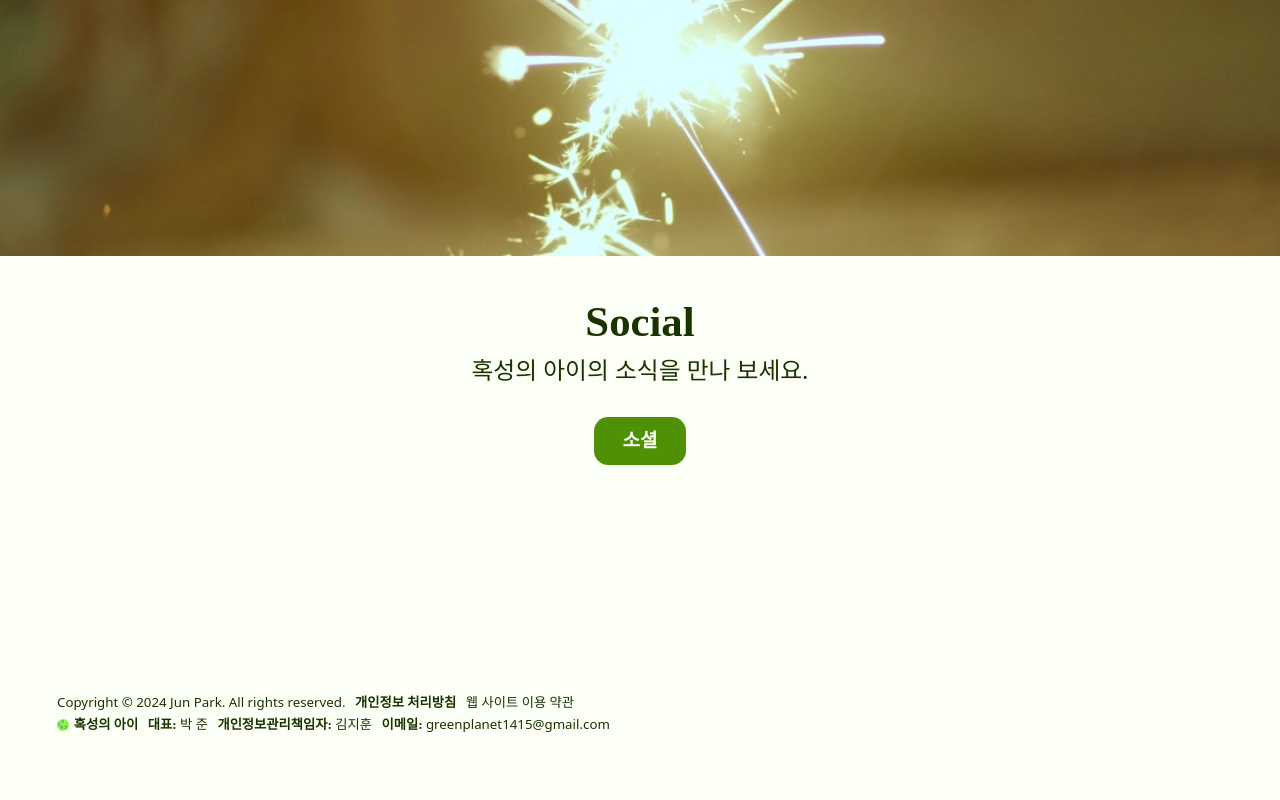
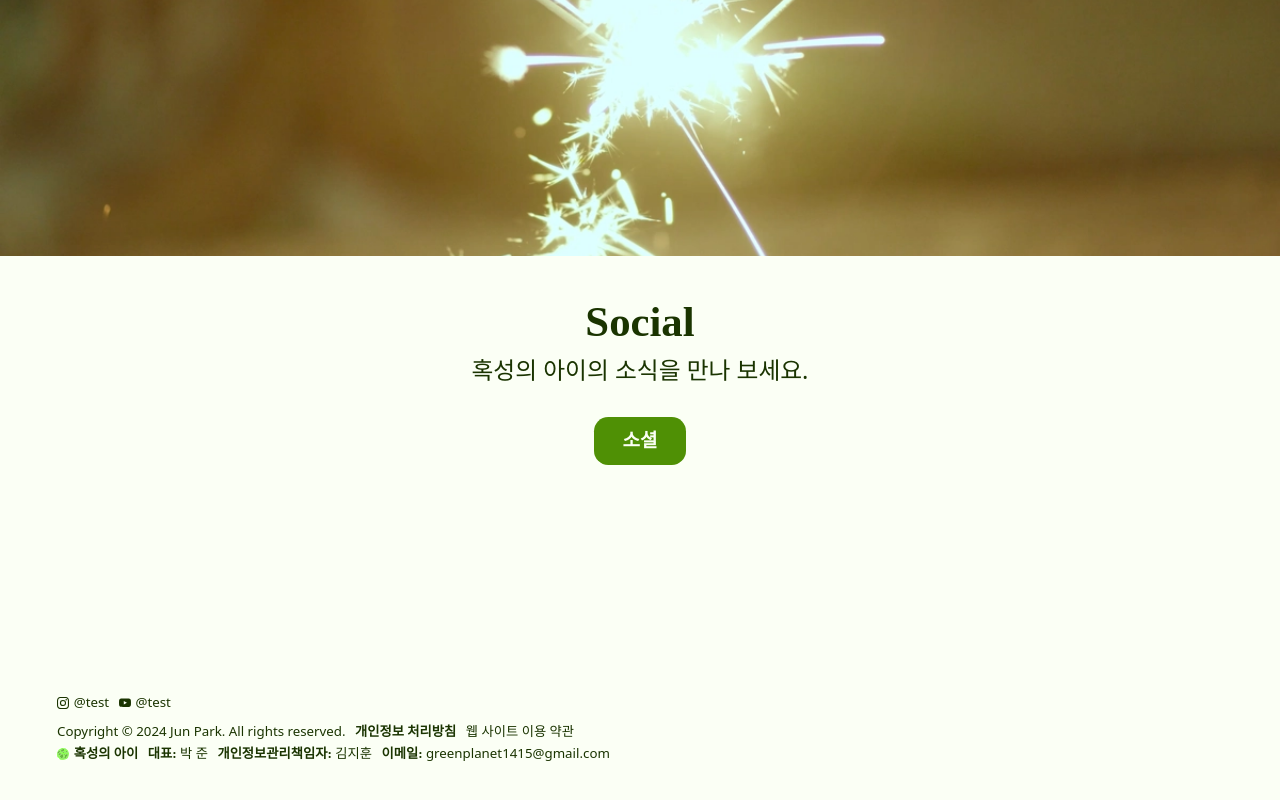
Before and after one commit to jihun-io/grnplnt, a Next.js app: page / in a window 1280 px wide. Shown: the part 5963-6763 px from the top of the page. Before the commit the page ends 6736 px from the top, so only its background shows below. Built offline with nearby package versions, Linux system fonts and the light colour scheme; a web font is replaced by a local one.

Commit message:
소셜 미디어 링크 추가

```diff
--- a/src/components/footer.js
+++ b/src/components/footer.js
@@ -1,9 +1,59 @@
 import Link from "next/link";
 import Image from "next/image";
+
+function IconYouTube() {
+  return (
+    <svg
+      xmlns="http://www.w3.org/2000/svg"
+      width="12"
+      height="12"
+      fill="currentColor"
+      className="bi bi-youtube mr-1"
+      viewBox="0 0 16 16"
+    >
+      <path d="M8.051 1.999h.089c.822.003 4.987.033 6.11.335a2.01 2.01 0 0 1 1.415 1.42c.101.38.172.883.22 1.402l.01.104.022.26.008.104c.065.914.073 1.77.074 1.957v.075c-.001.194-.01 1.108-.082 2.06l-.008.105-.009.104c-.05.572-.124 1.14-.235 1.558a2.01 2.01 0 0 1-1.415 1.42c-1.16.312-5.569.334-6.18.335h-.142c-.309 0-1.587-.006-2.927-.052l-.17-.006-.087-.004-.171-.007-.171-.007c-1.11-.049-2.167-.128-2.654-.26a2.01 2.01 0 0 1-1.415-1.419c-.111-.417-.185-.986-.235-1.558L.09 9.82l-.008-.104A31 31 0 0 1 0 7.68v-.123c.002-.215.01-.958.064-1.778l.007-.103.003-.052.008-.104.022-.26.01-.104c.048-.519.119-1.023.22-1.402a2.01 2.01 0 0 1 1.415-1.42c.487-.13 1.544-.21 2.654-.26l.17-.007.172-.006.086-.003.171-.007A100 100 0 0 1 7.858 2zM6.4 5.209v4.818l4.157-2.408z" />
+    </svg>
+  );
+}
+
+function IconInstagram() {
+  return (
+    <svg
+      xmlns="http://www.w3.org/2000/svg"
+      width="12"
+      height="12"
+      fill="currentColor"
+      className="bi bi-instagram mr-1"
+      viewBox="0 0 16 16"
+    >
+      <path d="M8 0C5.829 0 5.556.01 4.703.048 3.85.088 3.269.222 2.76.42a3.9 3.9 0 0 0-1.417.923A3.9 3.9 0 0 0 .42 2.76C.222 3.268.087 3.85.048 4.7.01 5.555 0 5.827 0 8.001c0 2.172.01 2.444.048 3.297.04.852.174 1.433.372 1.942.205.526.478.972.923 1.417.444.445.89.719 1.416.923.51.198 1.09.333 1.942.372C5.555 15.99 5.827 16 8 16s2.444-.01 3.298-.048c.851-.04 1.434-.174 1.943-.372a3.9 3.9 0 0 0 1.416-.923c.445-.445.718-.891.923-1.417.197-.509.332-1.09.372-1.942C15.99 10.445 16 10.173 16 8s-.01-2.445-.048-3.299c-.04-.851-.175-1.433-.372-1.941a3.9 3.9 0 0 0-.923-1.417A3.9 3.9 0 0 0 13.24.42c-.51-.198-1.092-.333-1.943-.372C10.443.01 10.172 0 7.998 0zm-.717 1.442h.718c2.136 0 2.389.007 3.232.046.78.035 1.204.166 1.486.275.373.145.64.319.92.599s.453.546.598.92c.11.281.24.705.275 1.485.039.843.047 1.096.047 3.231s-.008 2.389-.047 3.232c-.035.78-.166 1.203-.275 1.485a2.5 2.5 0 0 1-.599.919c-.28.28-.546.453-.92.598-.28.11-.704.24-1.485.276-.843.038-1.096.047-3.232.047s-2.39-.009-3.233-.047c-.78-.036-1.203-.166-1.485-.276a2.5 2.5 0 0 1-.92-.598 2.5 2.5 0 0 1-.6-.92c-.109-.281-.24-.705-.275-1.485-.038-.843-.046-1.096-.046-3.233s.008-2.388.046-3.231c.036-.78.166-1.204.276-1.486.145-.373.319-.64.599-.92s.546-.453.92-.598c.282-.11.705-.24 1.485-.276.738-.034 1.024-.044 2.515-.045zm4.988 1.328a.96.96 0 1 0 0 1.92.96.96 0 0 0 0-1.92m-4.27 1.122a4.109 4.109 0 1 0 0 8.217 4.109 4.109 0 0 0 0-8.217m0 1.441a2.667 2.667 0 1 1 0 5.334 2.667 2.667 0 0 1 0-5.334" />
+    </svg>
+  );
+}
 
 export default function Footer() {
   return (
     <footer className="flex flex-col text-[0.7rem] gap-y-[0.125rem] pt-16 pb-8 px-6 md:px-8 lg:px-10 xl:px-12">
+      <div className="mb-1">
+        <ul className="flex flex-row gap-x-2">
+          <li>
+            <a
+              className="inline-flex flex-row items-center"
+              href="https://instagram.com/"
+            >
+              <IconInstagram /> @test
+            </a>
+          </li>
+          <li>
+            <a
+              className="inline-flex flex-row items-center"
+              href="https://youtube.com/"
+            >
+              <IconYouTube /> @test
+            </a>
+          </li>
+        </ul>
+      </div>
       <div className="flex flex-row gap-x-2 flex-wrap">
         <p>Copyright © 2024 Jun Park. All rights reserved.</p>
         <ul className="flex flex-row gap-x-2">
```
